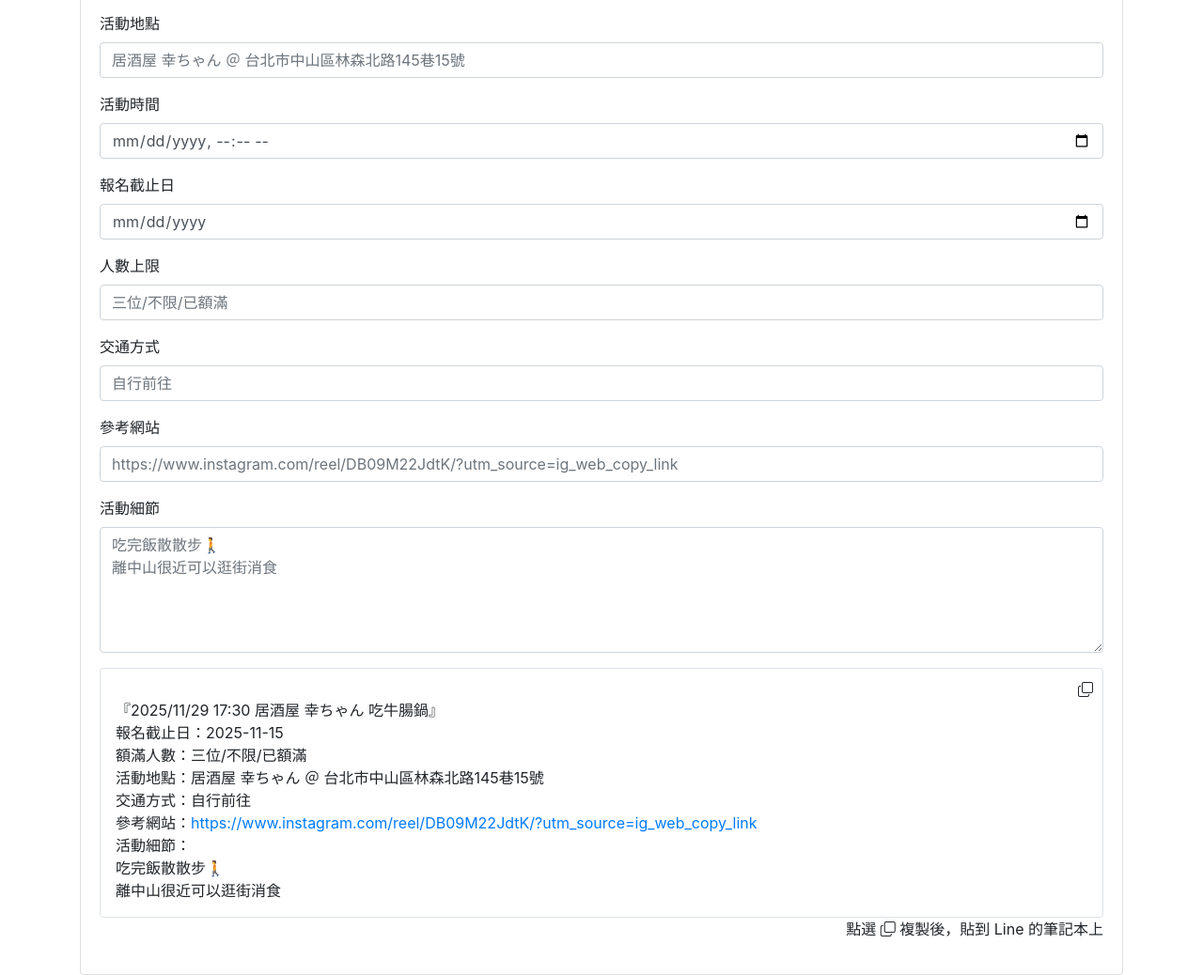
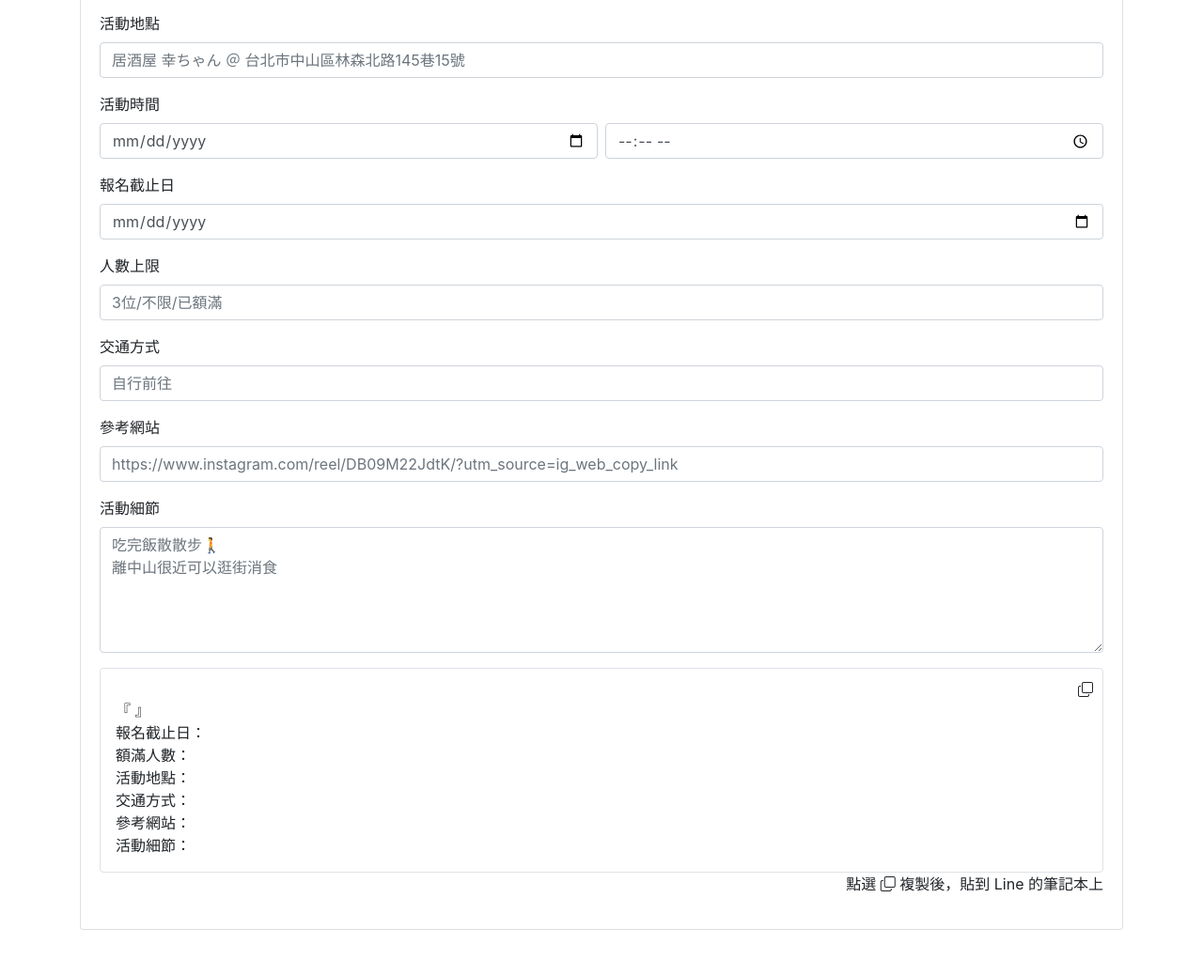
Before and after one commit to mick1031/GoOnATrip, a plain HTML site: page index.html in a window 1280 px wide. Shown: the part 441-1479 px from the top of the page at 94% size. After the commit the page ends 1431 px from the top, so only its background shows below. Drawn offline with nearby package versions, Linux system fonts and the light colour scheme.

Commit message:
更新活動時間輸入方式，將 datetime-local 拆分為日期和時間欄位；調整人數上限的建議選項，改善用戶填寫體驗

```diff
--- a/index.html
+++ b/index.html
@@ -49,7 +49,10 @@
                     </div>
                     <div class="form-group">
                         <label for="dateTime">活動時間</label>
-                        <input type="datetime-local" class="form-control v-input" name="dateTime" placeholder="2025/11/29 17:30">
+                        <div class="d-flex">
+                            <input type="date" class="form-control v-input" name="date">
+                            <input type="time" class="form-control v-input ml-2" name="time" >
+                        </div>
                     </div>
                     <div class="form-group">
                         <label for="deadline">報名截止日</label>
@@ -57,11 +60,20 @@
                     </div>
                     <div class="form-group">
                         <label for="capacity">人數上限</label>
-                        <input type="text" class="form-control v-input" name="capacity" placeholder="三位/不限/已額滿" list="capacityList">
+                        <input type="text" class="form-control v-input" name="capacity" placeholder="3位/不限/已額滿" list="capacityList">
                         <datalist id="capacityList">
-                            <option value="三位">
-                            <option value="不限">
-                            <option value="已額滿">
+                            <option value="1位"></option>
+                            <option value="2位"></option>
+                            <option value="3位"></option>
+                            <option value="4位"></option>
+                            <option value="5位"></option>
+                            <option value="6位"></option>
+                            <option value="7位"></option>
+                            <option value="8位"></option>
+                            <option value="9位"></option>
+                            <option value="10位"></option>
+                            <option value="不限"></option>
+                            <option value="已額滿"></option>
                         </datalist>
                     </div>
                     <div class="form-group">
@@ -91,16 +103,15 @@
     <script>
         const page = {
             edit: {
-                title: '居酒屋 幸ちゃん 吃牛腸鍋',
-                location: '居酒屋 幸ちゃん ＠ 台北市中山區林森北路145巷15號',
-                datetime: '2025/11/29 17:30',
-                deadline: '2025-11-15',
-                capacity: '三位/不限/已額滿',
-                transportation: '自行前往',
-                url: 'https://www.instagram.com/reel/DB09M22JdtK/?utm_source=ig_web_copy_link',
-                detail:`吃完飯散散步🚶
-離中山很近可以逛街消食
-                `
+                title: '',
+                location: '',
+                date: '',
+                time: '',
+                deadline: '',
+                capacity: '',
+                transportation: '',
+                url: '',
+                detail: '',
             }
         };
 
@@ -120,7 +131,7 @@
                 url = 'https://' + url;
             }
 
-            const content = `『${edit.datetime} ${edit.title}』<br/>
+            const content = `『${edit.date} ${edit.time} ${edit.title}』<br/>
 報名截止日：${edit.deadline} <br/>
 額滿人數：${edit.capacity} <br/>
 活動地點：${edit.location} <br/>
```
